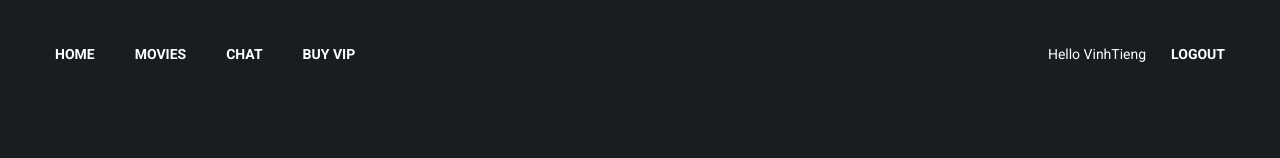
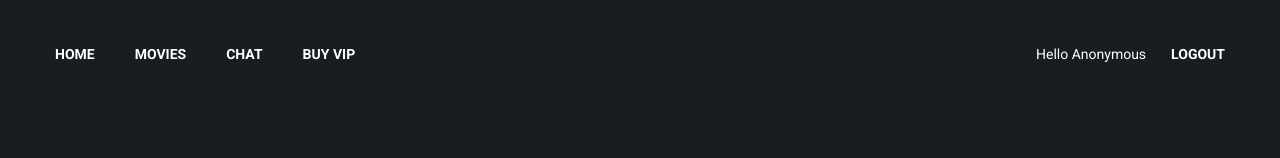
Before and after one commit to nguyenvinhtieng/movie_fe, a React (Create React App) app: page /detail in a window 1280 px wide. Shown: the top 158 px of the page. Built offline with nearby package versions, Linux system fonts and the light colour scheme.

Commit message:
update header auth

```diff
--- a/src/components/Header/Header.jsx
+++ b/src/components/Header/Header.jsx
@@ -1,7 +1,9 @@
 import React from "react";
+import { useSelector } from "react-redux";
 import { Link } from "react-router-dom";
 
 export default function Header() {
+  const auth = useSelector(state => state.auth)
   return (
     <header className="headerUser" data-header>
       <nav className="navbarUser" data-navbar>
@@ -12,7 +14,7 @@ export default function Header() {
           <li><Link to="/buy-vip" className="navbar-link">Buy VIP</Link></li>
         </ul>
         <ul className="navbar-list">
-          <li><span className="name">Hello VinhTieng</span></li>
+          <li><span className="name">Hello {auth.user?.name || "Anonymous"}</span></li>
           <li><Link to="/" className="navbar-link">Logout</Link></li>
         </ul>
       </nav>
--- a/src/pages/home/Home.jsx
+++ b/src/pages/home/Home.jsx
@@ -12,13 +12,13 @@ import MovieList from "../../components/MovieList/MovieList";
 const Home = () => {
   // // const state = useSelector(state => state)
   // // console.log("state: ", state)
-  // const dispatch = useDispatch();
-  // const loadMovie = async () => {
-  //   await getMoviesAPI(dispatch);
-  // }
-  // useEffect(()=> {
-  //   loadMovie()
-  // }, [])
+  const dispatch = useDispatch();
+  const loadMovie = async () => {
+    await getMoviesAPI(dispatch);
+  }
+  useEffect(()=> {
+    loadMovie()
+  }, [])
   return (
     <div className="homeUser">
       <Header></Header>
```
